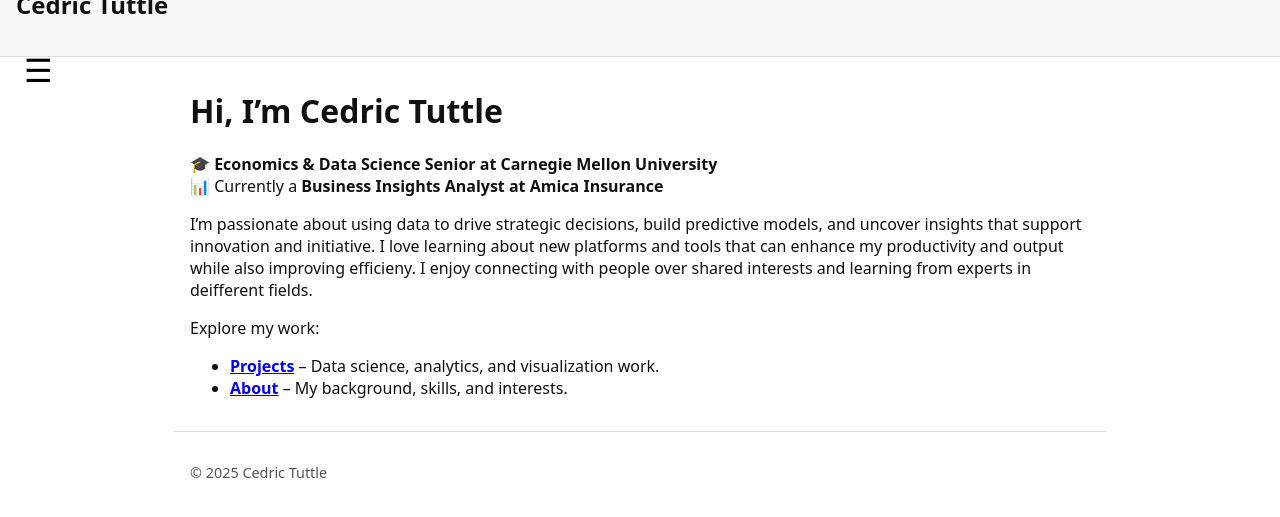
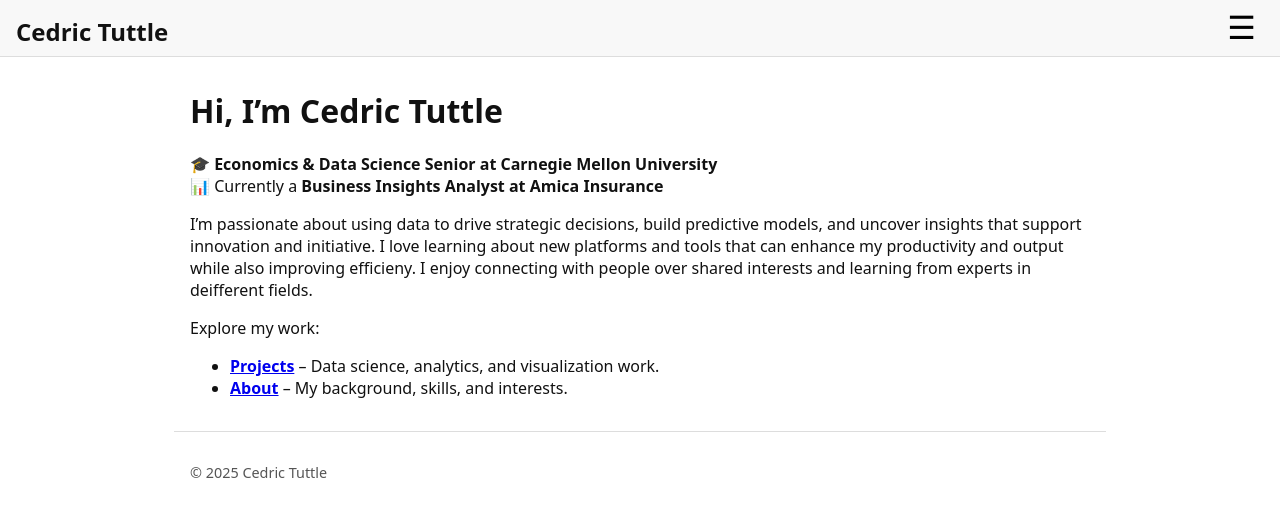
Before and after one commit to ctuttle123/cedrictuttle.github.io, a Jekyll site: the page built from index.md, in a window 1280 px wide. Shown: the top 517 px of the page. Built offline with Jekyll 4.4.1, drawn with Linux system fonts in a browser that asks for light colours.

Commit message:
Update custom.scss

```diff
--- a/_sass/custom.scss
+++ b/_sass/custom.scss
@@ -14,18 +14,22 @@ body, html {
   border-bottom: 1px solid #ddd;
   padding: 0 1rem;
   height: 3.5rem;
-  display: flex;
-  align-items: center;
-  justify-content: space-between;
 }
 
-.site-header h1 a {
+.header-container {
+  display: flex;
+  justify-content: space-between; /* h1 left, hamburger right */
+  align-items: center;
+  height: 100%;
+}
+
+.header-container h1 a {
   text-decoration: none;
   color: #111;
   font-size: 1.5rem;
 }
 
-/* Hamburger button top-right */
+/* Hamburger button */
 .hamburger {
   font-size: 2rem;
   background: none;
@@ -35,7 +39,7 @@ body, html {
   z-index: 20;
 }
 
-/* Drop-down nav aligned to right */
+/* Drop-down nav aligned with hamburger */
 #nav-menu ul {
   display: none;
   flex-direction: column;
@@ -72,7 +76,6 @@ body, html {
   margin: 2rem auto;
   max-width: 900px;
   text-align: left;
-  padding: 0 1rem;
 }
 
 /* --- Footer --- */
@@ -93,6 +96,8 @@ body, html {
   justify-content: space-between;
   gap: 3rem;
   padding: 2rem 0;
+  max-width: 1200px;
+  margin: 0 auto;
 }
 
 .about-page .about-text {
@@ -114,6 +119,7 @@ body, html {
   animation: wave 2.5s ease-in-out infinite;
 }
 
+/* Waving animation */
 @keyframes wave {
   0%, 100% { transform: rotate(0deg); }
   25% { transform: rotate(3deg); }
```
